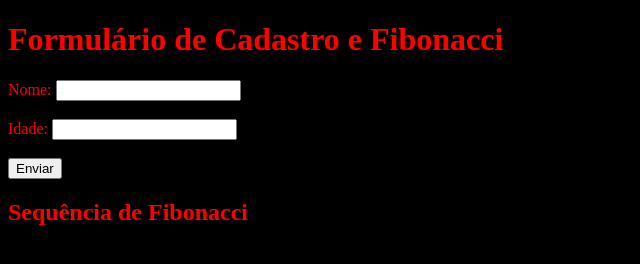
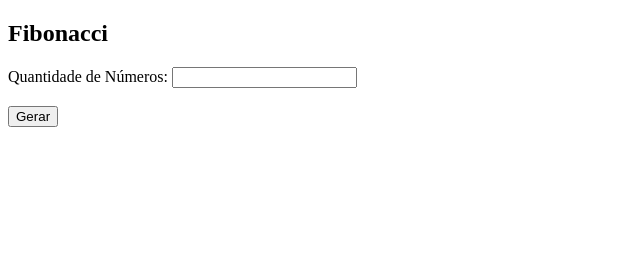
Before and after one commit to Faelzada/Fibonnaci, a plain HTML site: page index.html in a window 1280 px wide. Shown: the whole page, without its empty margins (0-640 px from the left). Drawn offline with Linux system fonts and the light colour scheme.

Commit message:
Update index.html

```diff
--- a/index.html
+++ b/index.html
@@ -1,69 +1,24 @@
 <!DOCTYPE html>
-<html lang="pt-br">
+<html>
 <head>
-    <meta charset="UTF-8">
-    <meta name="viewport" content="width=device-width, initial-scale=1.0">
-    <title>Validação de Idade e Sequência de Fibonacci</title>
-    <style>
-    body{
-        background-color: #000000;
-        color:#FF0000;
-        }
-
-    </style>
-
+    <title>Fibonacci</title>
 </head>
 <body>
-
-    <h1>Formulário de Cadastro e Fibonacci</h1>
-
-    <form onsubmit="event.preventDefault(); validarIdade();">
-        <label for="nome">Nome:</label>
-        <input type="text" id="nome" required><br><br>
-
-        <label for="idade">Idade:</label>
-        <input type="number" id="idade" required><br><br>
-
-        <button type="submit">Enviar</button>
-    </form>
-
-    <h2>Sequência de Fibonacci</h2>
-    <p id="resultadoFibonacci">
-     </p>
+    <h2>Fibonacci</h2>
+    <label for="quantidade">Quantidade de Números:</label>
+    <input type="number" id="quantidade" name="quantidade"><br><br>
+    <button onclick="gerarFibonacci()">Gerar</button>
+    <p id="resultado"></p>
 
     <script>
-        function validarIdade() {
-            let nome = document.getElementById('nome').value;
-            ler idade = document.getElementById('idade').value;
-
-            // Validação de idade
-            while (idade < 18 || isNaN(idade) || idade == "") {
-                alert("Por favor, insira uma idade válida (18 anos ou mais).");
-                idade = prompt("Qual a sua idade?");
-                document.getElementById('idade').value = idade;
+        function gerarFibonacci() {
+            var quantidade = document.getElementById("quantidade").value;
+            var fibonacci = [0, 1];
+            for (var i = 2; i < quantidade; i++) {
+                fibonacci[i] = fibonacci[i - 1] + fibonacci[i - 2];
             }
-
-            alert("Bem-vindo " + nome + "! Você tem " + idade + " anos.");
-
-            // Mostrar a sequência de Fibonacci
-            mostrarFibonacci();
-        }
-
-        function mostrarFibonacci() {
-            let n = 10;  // Número de elementos da sequência
-            let fib = [0, 1]; // Os dois primeiros números da sequência
-
-            let i = 2;
-            while (i < n) {
-                fib[i] = fib[i - 1] + fib[i - 2];
-                i++;
-            }
-
-            let resultadoFibonacci = "Sequência de Fibonacci: " + fib.join(", ") ;
-            document.getElementById('resultadoFibonacci').innerText = resultadoFibonacci;
+            document.getElementById("resultado").innerHTML = fibonacci.slice(0, quantidade).join(", ");
         }
     </script>
-
-
 </body>
 </html>
```
